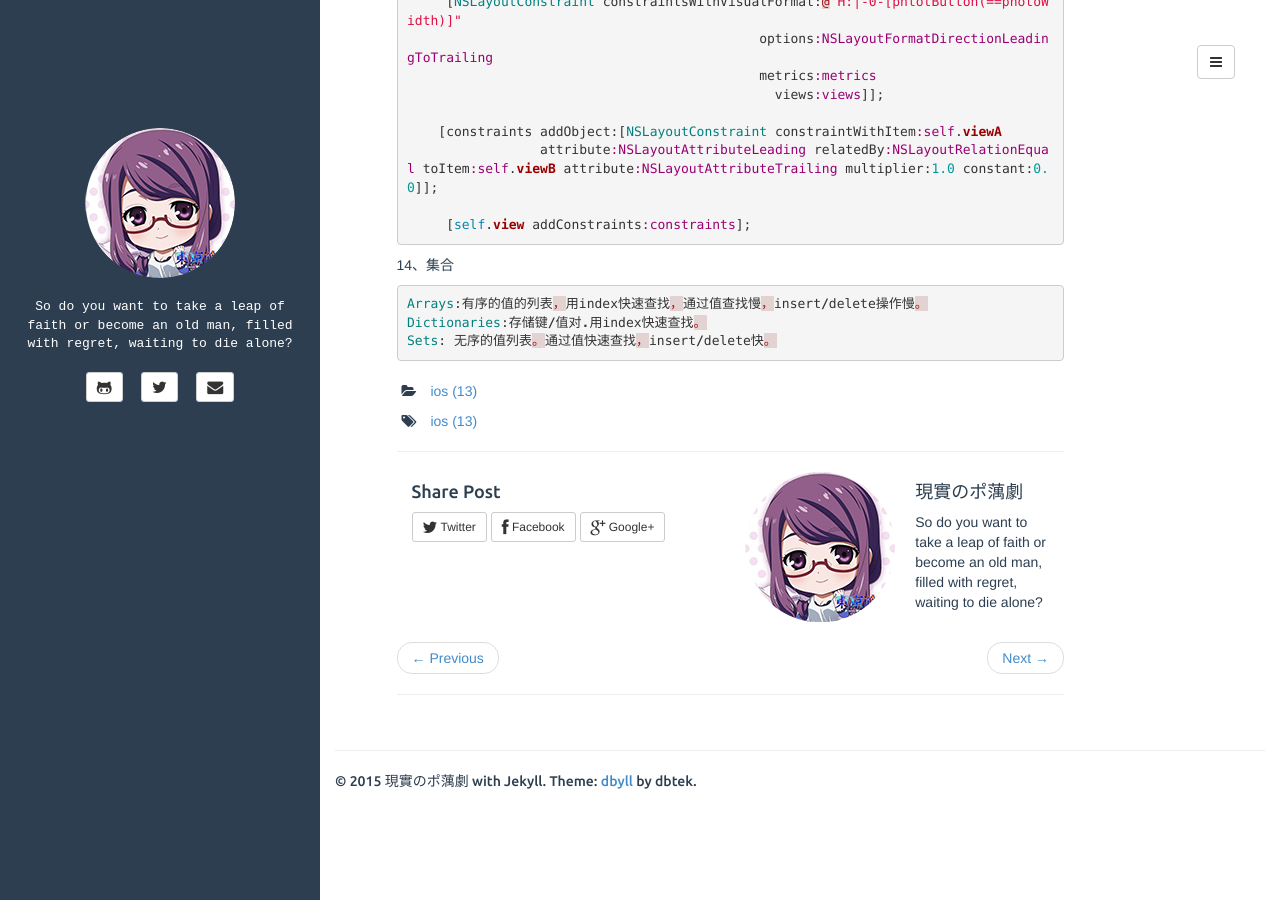
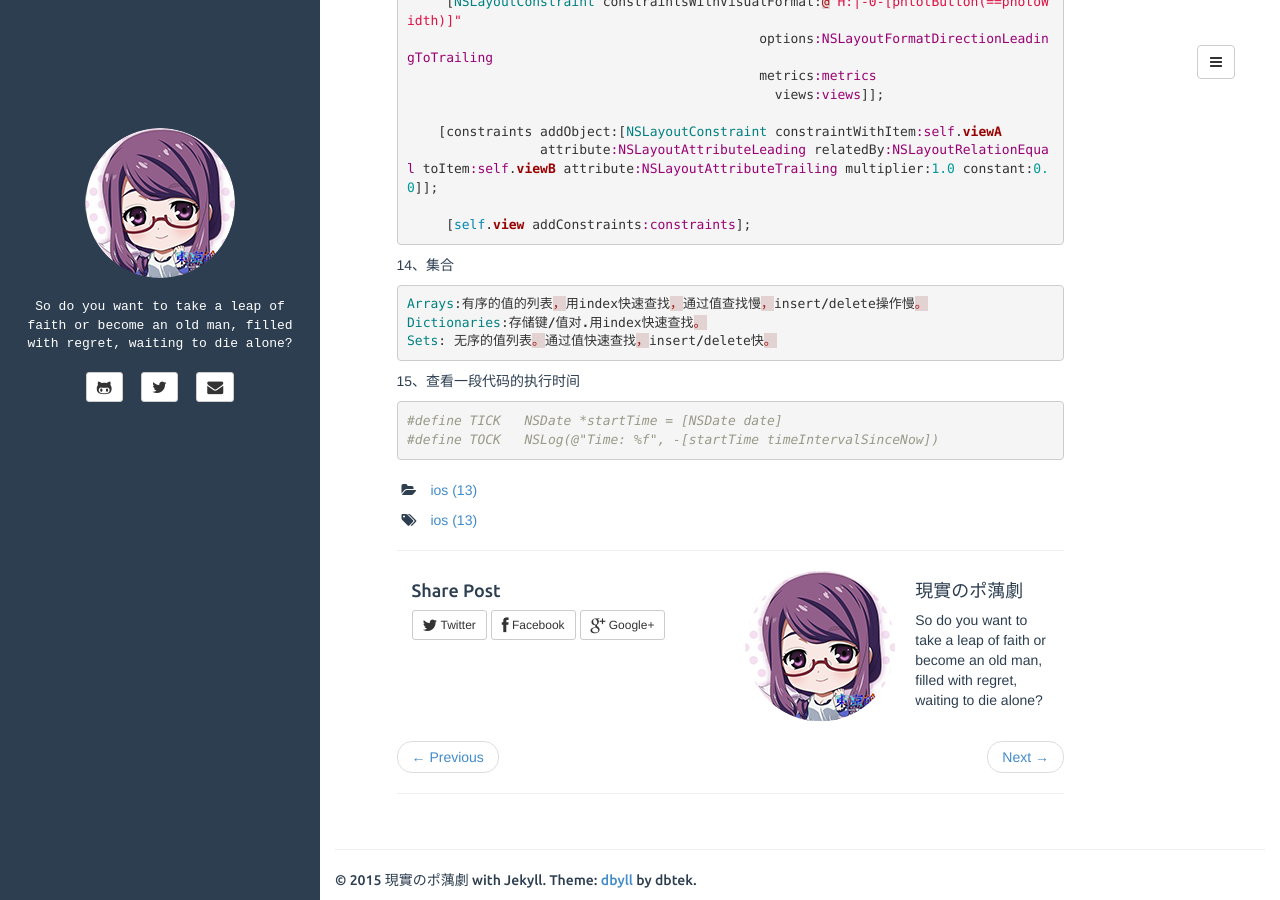
Before and after one commit to plusyu/plusyu.github.io, a Jekyll site: the page built from _posts/2014-10-16-ios碎片代码.md, in a window 1280 px wide and 900 px high, scrolled down 3011 px. Built offline with Jekyll 4.4.1, drawn with Linux system fonts in a browser that asks for light colours.

Commit message:
ios code

```diff
--- a/_posts/2014-10-16-ios碎片代码.md
+++ b/_posts/2014-10-16-ios碎片代码.md
@@ -222,3 +222,12 @@ Dictionaries:存储键/值对.用index快速查找。
 Sets: 无序的值列表。通过值快速查找，insert/delete快。
 
 {% endhighlight %}
+
+15、查看一段代码的执行时间
+
+{% highlight ruby %}
+
+#define TICK   NSDate *startTime = [NSDate date]
+#define TOCK   NSLog(@"Time: %f", -[startTime timeIntervalSinceNow])
+
+{% endhighlight %}
```
